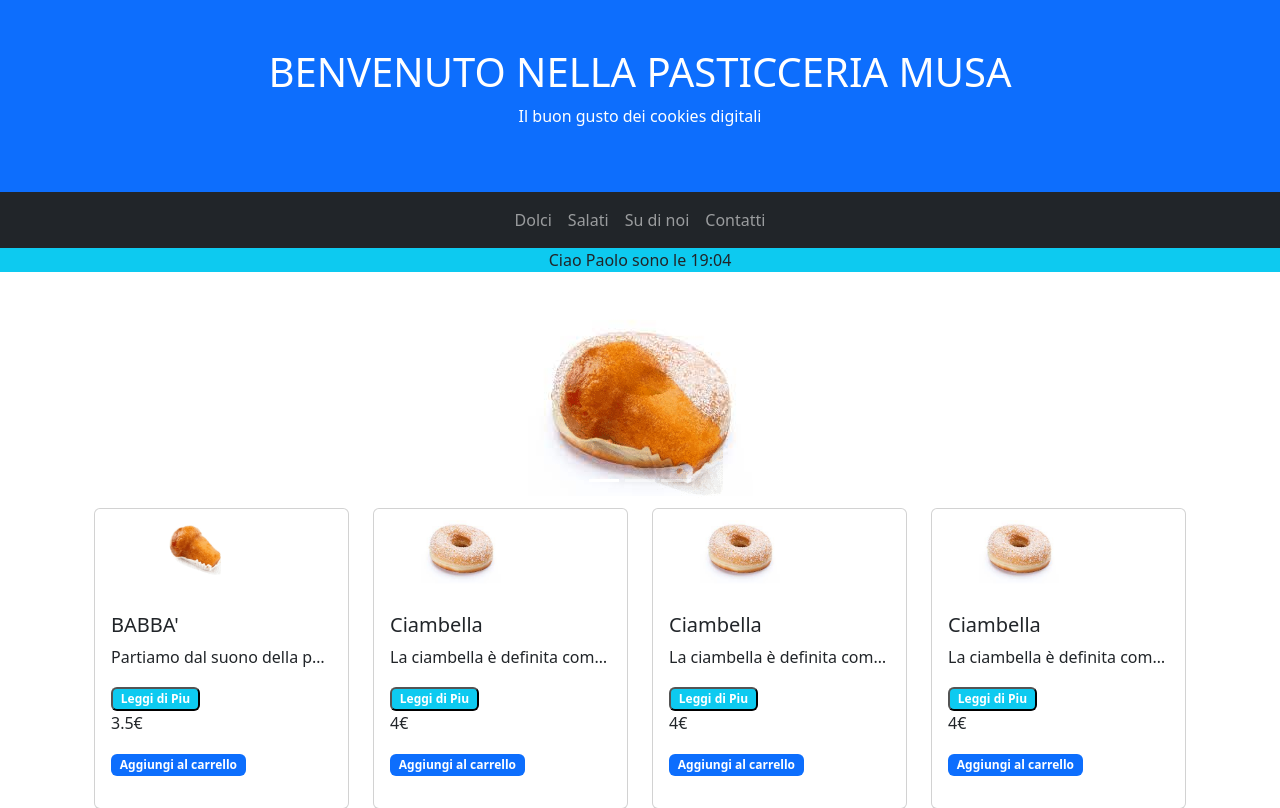
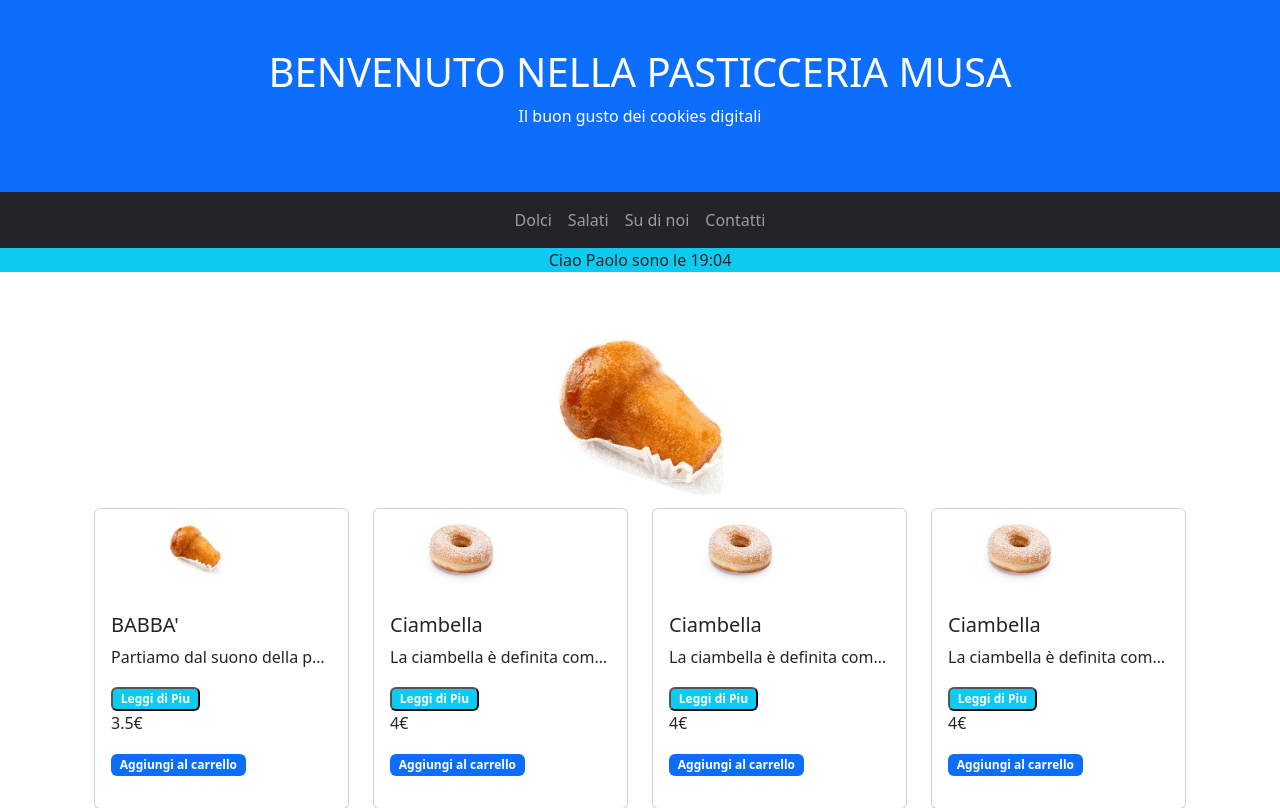
Before and after one commit to bru8787/Pasticceria, a PHP site: page / in a window 1280 px wide. Shown: the top 808 px of the page. Run offline with PHP 8.4, Linux system fonts and the light colour scheme.

Commit message:
piccole modifiche

```diff
--- a/array.php
+++ b/array.php
@@ -52,7 +52,7 @@
         ],
         [
             "DolceName" => "Ciambella",
-            "DolcePic" => 'images/images/ciambella.jpeg',
+            "DolcePic" => 'images/ciambella.jpeg',
             "DolcePrezzo" => '4€',
             "DolceTesto" => 'La ciambella è definita come un dolce di forma toroidale, questo termine designa anche le preparazione salate con la stessa forma. La ciambella può essere di diverse forme: di piccole dimensioni come i Donut o avere le dimensioni di una torta, detta Ciambellone specialmente in alcune aree dell’Italia centrale. La ciambella o il ciambellone è uno dei dolci fatti in casa più tipici della tradizione italiana, preparato con pasta lievitata e cotto in forno ed ha la classica forma rotonda con un buco al centro.',
             "DolceQty" => '40',
--- a/index.php
+++ b/index.php
@@ -8,10 +8,11 @@
     <title>Pasticeria Musa</title>
     <link href="https://cdn.jsdelivr.net/npm/bootstrap@5.2.3/dist/css/bootstrap.min.css" rel="stylesheet" integrity="sha384-rbsA2VBKQhggwzxH7pPCaAqO46MgnOM80zW1RWuH61DGLwZJEdK2Kadq2F9CUG65" crossorigin="anonymous">
     <script src="https://cdn.jsdelivr.net/npm/bootstrap@5.2.3/dist/js/bootstrap.bundle.min.js" integrity="sha384-kenU1KFdBIe4zVF0s0G1M5b4hcpxyD9F7jL+jjXkk+Q2h455rYXK/7HAuoJl+0I4" crossorigin="anonymous"></script>
+    <?php include 'array.php'; ?>
 </head>
 
 <body>
-    <?php include 'array.php'; ?>
+
     <header>
         <div class="p-5 bg-primary text-white text-center">
             <h1>BENVENUTO NELLA PASTICCERIA MUSA</h1>
@@ -63,13 +64,13 @@
             <!-- The slideshow/carousel -->
             <div class="carousel-inner d-block mx-auto" style="height: 220px" >
                 <div class="carousel-item active ">
-                    <img src="images/baba.png" alt="Los Angeles" class="d-block mx-auto">
+                    <img src="images/baba.png" alt="baba" class="d-block mx-auto">
                 </div>
                 <div class="carousel-item">
-                    <img src="images/cannollo.png" alt="Chicago" class="d-block mx-auto ">
+                    <img src="images/cannollo.png" alt="cannollo" class="d-block mx-auto ">
                 </div>
-                <div class="images/carousel-item">
-                    <img src="ciambella.jpeg" alt="New York" class="d-block mx-auto">
+                <div class="carousel-item">
+                    <img src="images/ciambella.jpeg" alt="ciambella" class="d-block mx-auto">
                 </div>
             </div>
 
@@ -82,7 +83,7 @@
             </button>
         </div>
     </header>
-
+          <!-- singolo prodotto -->
     <div class="row  row-cols-3 container-sm mx-auto row-cols-sm-4 g-4">
         <?php foreach ($Dolci as $dolce) : ?>
             <div class="col-12">
@@ -100,6 +101,7 @@
                 </div>
             </div><?php endforeach; ?>
     </div>
+    <!-- Lista -->
     <div class="container-sm">
         <h3>Lista Dolci</h3>
         <table class="table md table-sm table-primary">
```
